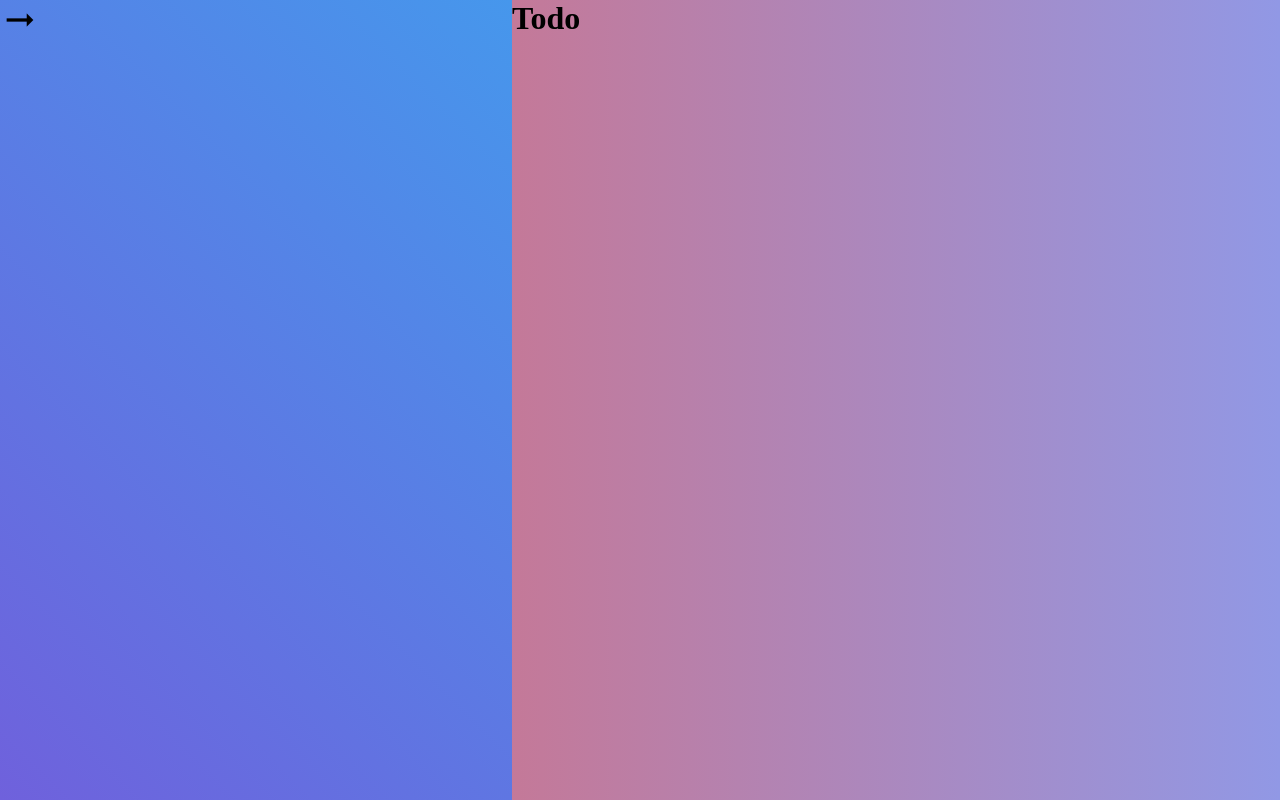
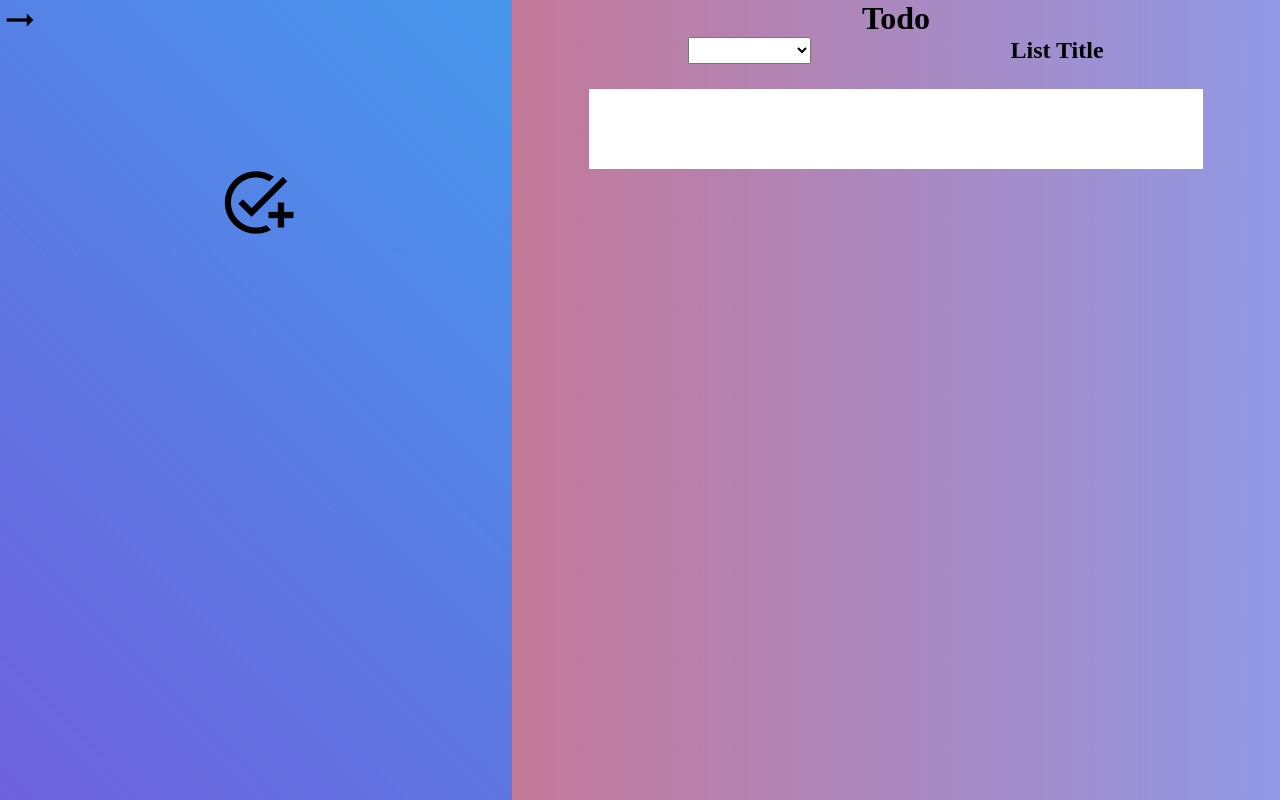
Before and after one commit to JacobTyBruce/ToDo, a website: page public/index.html in a window 1280 px wide. Drawn offline with nearby package versions, Linux system fonts and the light colour scheme.

Commit message:
updated UI

```diff
--- a/public/index.html
+++ b/public/index.html
@@ -11,10 +11,22 @@
 <body>
     <i class="material-icons open-sidebar" style="font-size: 40px;">arrow_right_alt</i>
     <aside>
+        <div style="width:100%;height:30%;text-align:center;position:relative;">
+            <i class="material-icons add-task">add_task</i>
+        </div>
 
     </aside>
     <main>
-        <h1>Todo</h1>
+        <h1 style="width:100%;">Todo</h1>
+        <div class="task-heading">
+            <select></select>
+            <h2>List Title</h2>
+        </div>
+        <div class="task-body">
+            <ul>
+                <li class="task"></li>
+            </ul>
+        </div>
     </main>
 
     <script src="https://cdn.jsdelivr.net/npm/animejs@3.0.1/lib/anime.min.js"></script>
--- a/public/main.css
+++ b/public/main.css
@@ -31,8 +31,15 @@ aside {
     top: 0;
 }
 
-aside div {
-    width: 100%;
+aside div .add-task {
+    position: absolute;
+    bottom: 0px;
+    font-size: 75px;
+    transform: translateX(-50%);
+}
+
+.add-task:hover {
+    cursor: pointer;
 }
 
 main {
@@ -41,4 +48,30 @@ main {
     position: absolute;
     left: 40vw;
     top: 0;
+    display: flex;
+    flex-direction: column;
+    text-align: center;
+    align-items:center;
 }
+.task-heading {
+    width: 80%;
+    display: flex;
+    justify-content: space-around;
+    margin-bottom: 25px;
+}
+
+.task-heading select {
+    width: 20%;
+}
+
+.task-body {
+    width: 100%;
+}
+
+.task {
+    width: 80%;
+    height: 10vh;
+    margin: auto;
+    background:white;
+    list-style: none;
+}
--- a/public/main.js
+++ b/public/main.js
@@ -7,12 +7,12 @@ var opened = true;
 openSidebar.addEventListener('click', (e) => {
     console.log(e)
     console.log(opened)
-    openSidebar.innerHTML = (opened) ? "arrow_left" : "arrow_right_alt"
+    openSidebar.innerHTML = (opened) ? "arrow_right_alt" : "arrow_left";
     anime({
         targets: 'aside',
         translateX: (opened) ? "-40vw" : '0',
         easing: 'linear',
-        duration: 300
+        duration: 250
     })
     anime({
         targets: 'main',
```
